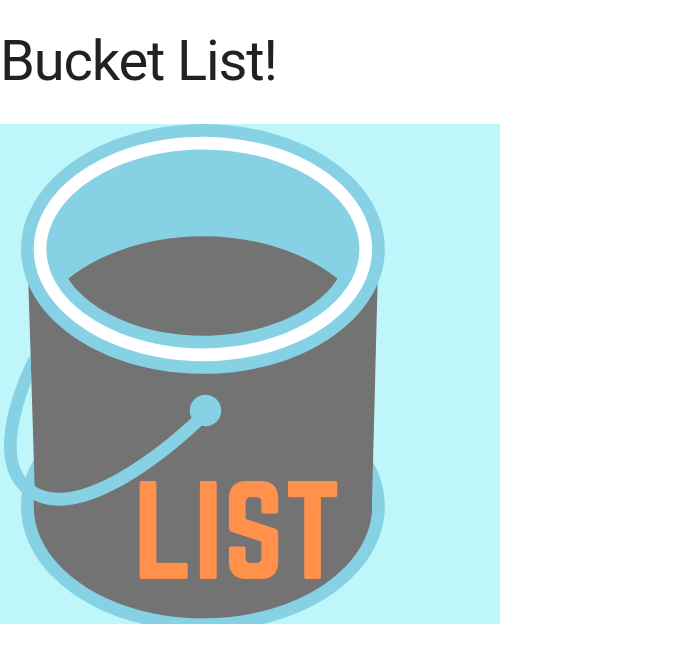
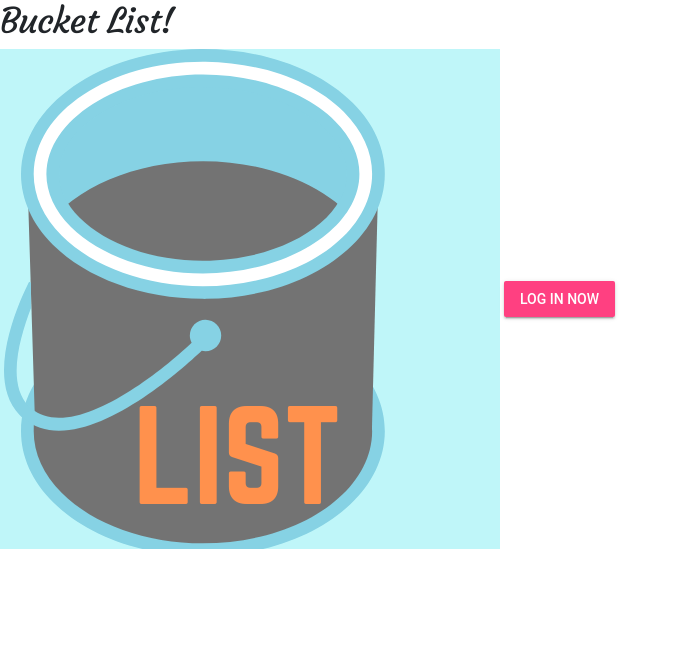
Before and after one commit to gisellehargrove/bucket-list-marketing-page, a plain HTML site: page index.html in a window 1280 px wide. Shown: the whole page, without its empty margins (0-679 px from the left). Drawn offline with nearby package versions, Linux system fonts and the light colour scheme.

Commit message:
navigate to bucketlist url

```diff
--- a/index.css
+++ b/index.css
@@ -1 +1,4 @@
 /*  */
+h1 {
+  font-family: 'Courgette', cursive;
+}
--- a/index.html
+++ b/index.html
@@ -2,15 +2,27 @@
 <html lang="en" dir="ltr">
   <head>
     <meta charset="utf-8">
+
     <title>Bucket List</title>
+    <link rel="stylesheet" href="https://fonts.googleapis.com/icon?family=Material+Icons">
+    <link href="https://fonts.googleapis.com/css?family=Courgette|Montserrat&display=swap" rel="stylesheet">
+    <link rel="stylesheet" href="./bower_components/material-design-lite/material.min.css">
+    <link rel="stylesheet" href="https://stackpath.bootstrapcdn.com/bootstrap/4.3.1/css/bootstrap.min.css" integrity="sha384-ggOyR0iXCbMQv3Xipma34MD+dH/1fQ784/j6cY/iJTQUOhcWr7x9JvoRxT2MZw1T" crossorigin="anonymous">
     <link rel="stylesheet" href="./index.css">
-    <link rel="stylesheet" href="./bower_components/material-design-lite/material.min.css">
-    <link rel="stylesheet" href="https://fonts.googleapis.com/icon?family=Material+Icons">
   </head>
   <body>
     <h1>Bucket List!</h1>
 
     <img src="./images/bucket.png" alt="">
+
+    <!-- Accent-colored raised button with ripple -->
+    <button
+      class="mdl-button mdl-js-button mdl-button--raised mdl-js-ripple-effect mdl-button--accent"
+      onclick="window.location.href = 'https://bucketlistfe.netlify.com/'">
+      Log In Now
+    </button>
+
+
 
 
 
```
